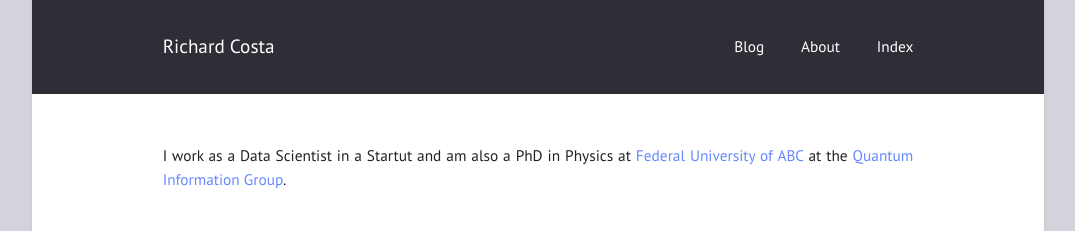
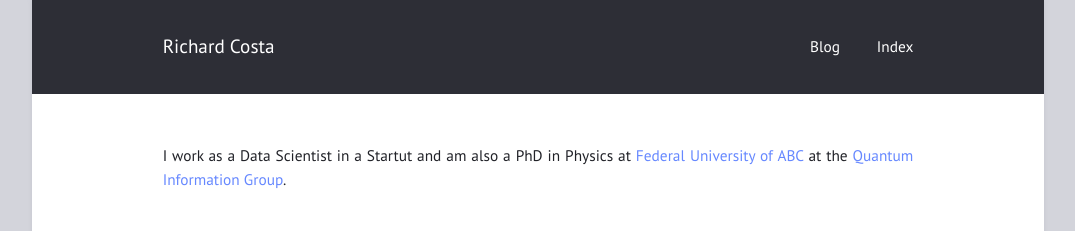
Before and after one commit to richard-costa/richard-costa.github.io, a Jekyll site: the page built from index.md, in a window 1280 px wide. Shown: the top 231 px of the page, without its empty margins (102-1177 px from the left). Built offline with Jekyll 4.4.1, drawn with Linux system fonts in a browser that asks for light colours.

Commit message:
delete about section

```diff
--- a/_config.yml
+++ b/_config.yml
@@ -18,7 +18,6 @@ minimal: false             # use a dark header
 navigation:                # accepts {file, title, url, icon, sidebaricon}
   - {file: "index.md"}
   - {file: "blog.html", title: "Blog"}
-  - {file: "readme.md", title: "About"}
   - {file: "index_posts.md", title: "Index"}
 
 external:                  # shows a footer with social links - for available icons see fontawesome.com/icons
```
Also changed, not shown: readme.md (deleted).
